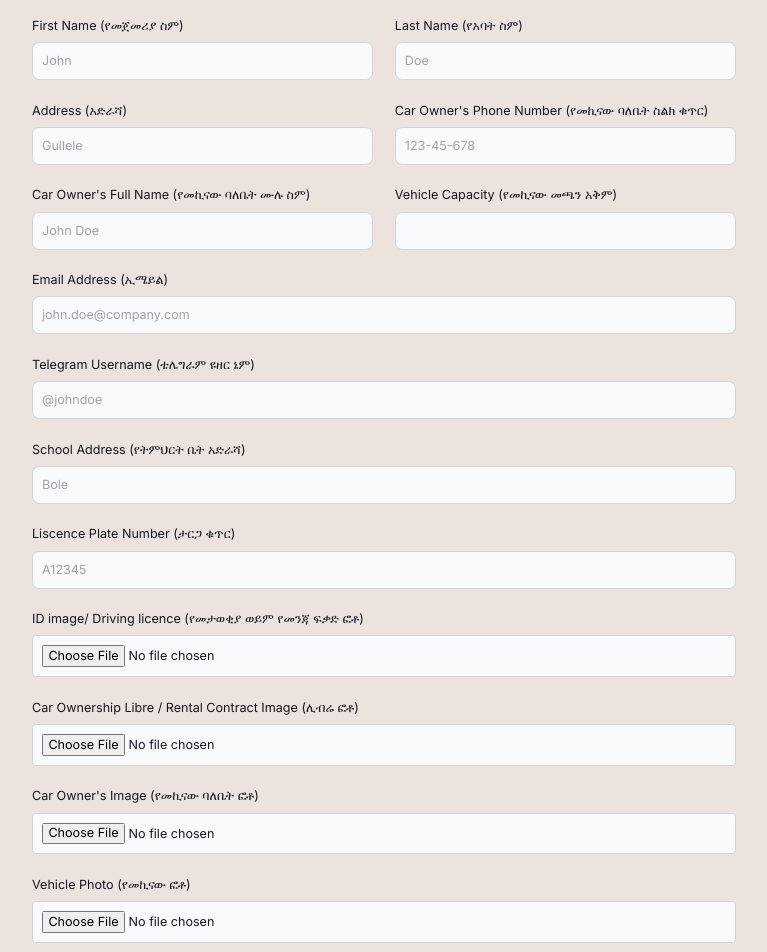
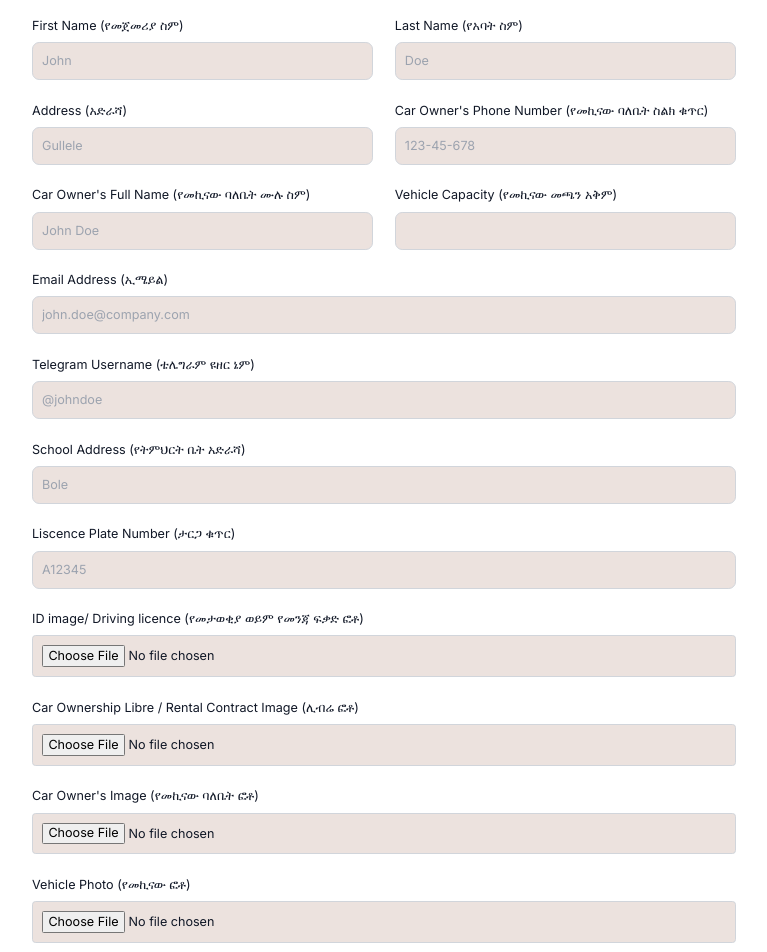
Before and after one commit to Manuel-heav/Crooz, a React (Vite) app: page /sign-up-as-a-driver in a window 1280 px wide. Shown: the part 120-1072 px from the top of the page, without its empty margins (256-1023 px from the left). Built offline with nearby package versions, Linux system fonts and the light colour scheme.

Commit message:
new commit

```diff
--- a/src/_auth/forms/Signup.jsx
+++ b/src/_auth/forms/Signup.jsx
@@ -82,7 +82,7 @@ const Signup = () => {
           });
       };
   return (
-    <div className='lg:pt-[20px] pt-10 px-10 lg:px-80 bg-[#ece2de]'>
+    <div className='lg:pt-[20px] pt-10 px-10 lg:px-80 bg-[#fff]'>
         {loading ? (
         <Loader />
       ) :  !formSubmitted ? (
@@ -96,78 +96,78 @@ const Signup = () => {
                         <div className="grid gap-6 mb-6 md:grid-cols-2 ">
                             <div>
                                 <label htmlFor="first_name" className="block mb-2 text-sm font-medium text-gray-900 dark:">First Name (የመጀመሪያ ስም)</label>
-                                <input onChange={e=>setFirstName(e.target.value)} type="text" id="first_name" className="bg-gray-50 border border-gray-300  text-sm rounded-lg focus:ring-blue-500 focus:border-blue-500 block w-full p-2.5 dark: dark:focus:ring-blue-500 dark:focus:border-blue-500" placeholder="John" required/>
+                                <input onChange={e=>setFirstName(e.target.value)} type="text" id="first_name" className="bg-[#ece2de]  border border-gray-300  text-sm rounded-lg focus:ring-blue-500 focus:border-blue-500 block w-full p-2.5 dark: dark:focus:ring-blue-500 dark:focus:border-blue-500" placeholder="John" required/>
                             </div>
                             <div>
                                 <label htmlFor="last_name" className="block mb-2 text-sm font-medium text-gray-900 dark:">Last Name (የአባት ስም)</label>
-                                <input onChange={e=>setLastName(e.target.value)} type="text" id="last_name" className="bg-gray-50 border border-gray-300 text-gray-900 text-sm rounded-lg focus:ring-blue-500 focus:border-blue-500 block w-full p-2.5 dark: dark:focus:ring-blue-500 dark:focus:border-blue-500" placeholder="Doe" required/>
+                                <input onChange={e=>setLastName(e.target.value)} type="text" id="last_name" className="bg-[#ece2de]  border border-gray-300 text-gray-900 text-sm rounded-lg focus:ring-blue-500 focus:border-blue-500 block w-full p-2.5 dark: dark:focus:ring-blue-500 dark:focus:border-blue-500" placeholder="Doe" required/>
                             </div>
                             <div>
                                 <label htmlFor="company" className="block mb-2 text-sm font-medium text-gray-900 dark:">Address (አድራሻ)</label>
-                                <input onChange={e=>setAddress(e.target.value)} type="text" id="company" className="bg-gray-50 border border-gray-300 text-gray-900 text-sm rounded-lg focus:ring-blue-500 focus:border-blue-500 block w-full p-2.5  dark: dark:focus:ring-blue-500 dark:focus:border-blue-500" placeholder="Gullele" required/>
+                                <input onChange={e=>setAddress(e.target.value)} type="text" id="company" className="bg-[#ece2de]  border border-gray-300 text-gray-900 text-sm rounded-lg focus:ring-blue-500 focus:border-blue-500 block w-full p-2.5  dark: dark:focus:ring-blue-500 dark:focus:border-blue-500" placeholder="Gullele" required/>
                             </div>
                             <div>
                                 <label htmlFor="phone" className="block mb-2 text-sm font-medium text-gray-900 dark:">Car Owner's Phone Number (የመኪናው ባለቤት ስልክ ቁጥር)</label>
-                                <input onChange={e=>setPhoneNumber(e.target.value)} type="text" id="phone" className="bg-gray-50 border border-gray-300 text-gray-900 text-sm rounded-lg focus:ring-blue-500 focus:border-blue-500 block w-full p-2.5 dark: dark:focus:ring-blue-500 dark:focus:border-blue-500" placeholder="123-45-678"  required/>
+                                <input onChange={e=>setPhoneNumber(e.target.value)} type="text" id="phone" className="bg-[#ece2de]  border border-gray-300 text-gray-900 text-sm rounded-lg focus:ring-blue-500 focus:border-blue-500 block w-full p-2.5 dark: dark:focus:ring-blue-500 dark:focus:border-blue-500" placeholder="123-45-678"  required/>
                             </div>
                             <div>
                                 <label htmlFor="website" className="block mb-2 text-sm font-medium text-gray-900 dark:">Car Owner's Full Name (የመኪናው ባለቤት ሙሉ ስም) </label>
-                                <input onChange={e=>setFullName(e.target.value)} type="text" id="website" className="bg-gray-50 border border-gray-300 text-gray-900 text-sm rounded-lg focus:ring-blue-500 focus:border-blue-500 block w-full p-2.5 dark: dark:focus:ring-blue-500 dark:focus:border-blue-500" placeholder="John Doe" required/>
+                                <input onChange={e=>setFullName(e.target.value)} type="text" id="website" className="bg-[#ece2de]  border border-gray-300 text-gray-900 text-sm rounded-lg focus:ring-blue-500 focus:border-blue-500 block w-full p-2.5 dark: dark:focus:ring-blue-500 dark:focus:border-blue-500" placeholder="John Doe" required/>
                             </div>
                             <div>
                                 <label htmlFor="visitors" className="block mb-2 text-sm font-medium text-gray-900 dark:">Vehicle Capacity (የመኪናው መጫን አቅም)</label>
-                                <input onChange={e=>setVehicleCapacity(e.target.value)} type="number" id="visitors" className="bg-gray-50 border border-gray-300 text-gray-900 text-sm rounded-lg focus:ring-blue-500 focus:border-blue-500 block w-full p-2.5 dark: dark:focus:ring-blue-500 dark:focus:border-blue-500" placeholder="" required/>
+                                <input onChange={e=>setVehicleCapacity(e.target.value)} type="number" id="visitors" className="bg-[#ece2de]  border border-gray-300 text-gray-900 text-sm rounded-lg focus:ring-blue-500 focus:border-blue-500 block w-full p-2.5 dark: dark:focus:ring-blue-500 dark:focus:border-blue-500" placeholder="" required/>
                             </div>
                         </div>
                         <div className="mb-6">
                             <label htmlFor="email" className="block mb-2 text-sm font-medium text-gray-900 dark:">Email Address (ኢሜይል)</label>
-                            <input onChange={e=>setEmail(e.target.value)} type="email" id="email" className="bg-gray-50 border border-gray-300 text-gray-900 text-sm rounded-lg focus:ring-blue-500 focus:border-blue-500 block w-full p-2.5 dark: dark:focus:ring-blue-500 dark:focus:border-blue-500" placeholder="john.doe@company.com" required/>
+                            <input onChange={e=>setEmail(e.target.value)} type="email" id="email" className="bg-[#ece2de]  border border-gray-300 text-gray-900 text-sm rounded-lg focus:ring-blue-500 focus:border-blue-500 block w-full p-2.5 dark: dark:focus:ring-blue-500 dark:focus:border-blue-500" placeholder="john.doe@company.com" required/>
                         </div>
                         <div className="mb-6">
                         <label htmlFor="email" className="block mb-2 text-sm font-medium text-gray-900 dark:">Telegram Username (ቴሌግራም ዩዘር ኔም)</label>
-                        <input onChange={e=>setTelegram(e.target.value)} type="text" id="email" className="bg-gray-50 border border-gray-300 text-gray-900 text-sm rounded-lg focus:ring-blue-500 focus:border-blue-500 block w-full p-2.5 dark: dark:focus:ring-blue-500 dark:focus:border-blue-500" placeholder="@johndoe" />
+                        <input onChange={e=>setTelegram(e.target.value)} type="text" id="email" className="bg-[#ece2de]  border border-gray-300 text-gray-900 text-sm rounded-lg focus:ring-blue-500 focus:border-blue-500 block w-full p-2.5 dark: dark:focus:ring-blue-500 dark:focus:border-blue-500" placeholder="@johndoe" />
                     </div>
 
                         <div className="mb-6">
                             <label htmlFor="password" className="block mb-2 text-sm font-medium text-gray-900 dark:">School Address (የትምህርት ቤት አድራሻ)</label>
-                            <input onChange={e=>setSchoolAddress(e.target.value)} type="text" id="password" className="bg-gray-50 border border-gray-300 text-gray-900 text-sm rounded-lg focus:ring-blue-500 focus:border-blue-500 block w-full p-2.5  dark: dark:focus:ring-blue-500 dark:focus:border-blue-500" placeholder="Bole" required/>
+                            <input onChange={e=>setSchoolAddress(e.target.value)} type="text" id="password" className="bg-[#ece2de]  border border-gray-300 text-gray-900 text-sm rounded-lg focus:ring-blue-500 focus:border-blue-500 block w-full p-2.5  dark: dark:focus:ring-blue-500 dark:focus:border-blue-500" placeholder="Bole" required/>
                         </div>
                         <div className="mb-6">
                             <label htmlFor="confirm_password" className="block mb-2 text-sm font-medium text-gray-900 dark:">Liscence Plate Number (ታርጋ ቁጥር)</label>
-                            <input onChange={e=>setLiscence(e.target.value)} type="text" id="confirm_password" className="bg-gray-50 border border-gray-300 text-gray-900 text-sm rounded-lg focus:ring-blue-500 focus:border-blue-500 block w-full p-2.5  dark: dark:focus:ring-blue-500 dark:focus:border-blue-500" placeholder="A12345" maxLength={6} required/>
+                            <input onChange={e=>setLiscence(e.target.value)} type="text" id="confirm_password" className="bg-[#ece2de]  border border-gray-300 text-gray-900 text-sm rounded-lg focus:ring-blue-500 focus:border-blue-500 block w-full p-2.5  dark: dark:focus:ring-blue-500 dark:focus:border-blue-500" placeholder="A12345" maxLength={6} required/>
                         </div>
                         <div className="mb-6">
 
                         <label htmlFor="password" className="block mb-2 text-sm font-medium text-gray-900 dark:">ID image/ Driving licence (የመታወቂያ ወይም የመንጃ ፍቃድ ፎቶ)</label>
-                    <input onChange={(e) => {setId(e.target.files[0])}}  className="block w-full text-sm text-gray-900 border border-gray-300 rounded cursor-pointer bg-gray-50 p-2.5" aria-describedby="file_input_help" id="file_input" type="file"required/>
+                    <input onChange={(e) => {setId(e.target.files[0])}}  className="block w-full text-sm text-gray-900 border border-gray-300 rounded cursor-pointer bg-[#ece2de] p-2.5" aria-describedby="file_input_help" id="file_input" type="file"required/>
 
                         </div>
 
                         <div className="mb-6">
 
                         <label htmlFor="libre" className="block mb-2 text-sm font-medium text-gray-900 dark:">Car Ownership Libre / Rental Contract Image (ሊብሬ ፎቶ)</label>
-                    <input onChange={(e) => {setLibre(e.target.files[0])}}  className="block w-full text-sm text-gray-900 border border-gray-300 rounded cursor-pointer bg-gray-50 p-2.5" aria-describedby="file_input_help" id="file_input" type="file"required/>
+                    <input onChange={(e) => {setLibre(e.target.files[0])}}  className="block w-full text-sm text-gray-900 border border-gray-300 rounded cursor-pointer bg-[#ece2de] p-2.5" aria-describedby="file_input_help" id="file_input" type="file"required/>
 
                         </div>
 
                         <div className="mb-6">
 
                         <label htmlFor="photo" className="block mb-2 text-sm font-medium text-gray-900 dark:">Car Owner's Image (የመኪናው ባለቤት ፎቶ)</label>
-                    <input onChange={(e) => {setPhoto(e.target.files[0])}}  className="block w-full text-sm text-gray-900 border border-gray-300 rounded cursor-pointer bg-gray-50 p-2.5" aria-describedby="file_input_help" id="file_input" type="file"required/>
+                    <input onChange={(e) => {setPhoto(e.target.files[0])}}  className="block w-full text-sm text-gray-900 border border-gray-300 rounded cursor-pointer bg-[#ece2de] p-2.5" aria-describedby="file_input_help" id="file_input" type="file"required/>
 
                         </div>
 
                         <div className="mb-6">
 
                         <label htmlFor="vehicle" className="block mb-2 text-sm font-medium text-gray-900 dark:">Vehicle Photo (የመኪናው ፎቶ)</label>
-                    <input onChange={(e) => {setVehicle(e.target.files[0])}}  className="block w-full text-sm text-gray-900 border border-gray-300 rounded cursor-pointer bg-gray-50 p-2.5" aria-describedby="file_input_help" id="file_input" type="file"required/>
+                    <input onChange={(e) => {setVehicle(e.target.files[0])}}  className="block w-full text-sm text-gray-900 border border-gray-300 rounded cursor-pointer bg-[#ece2de] p-2.5" aria-describedby="file_input_help" id="file_input" type="file"required/>
 
                         </div>
 
                         <div className="mb-6">
 
                         <label htmlFor="businessLiscence" className="block mb-2 text-sm font-medium text-gray-900 dark:">Business Liscence (የንግድ ፍቃድ)</label>
-                    <input onChange={(e) => {setBusiness(e.target.files[0])}}  className="block w-full text-sm text-gray-900 border border-gray-300 rounded cursor-pointer bg-gray-50 p-2.5" aria-describedby="file_input_help" id="file_input" type="file"required/>
+                    <input onChange={(e) => {setBusiness(e.target.files[0])}}  className="block w-full text-sm text-gray-900 border border-gray-300 rounded cursor-pointer bg-[#ece2de] p-2.5" aria-describedby="file_input_help" id="file_input" type="file"required/>
 
                         </div>
                         <div className="flex items-start mb-3">
```
